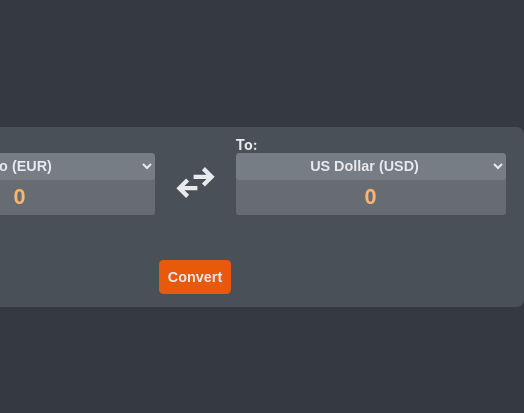
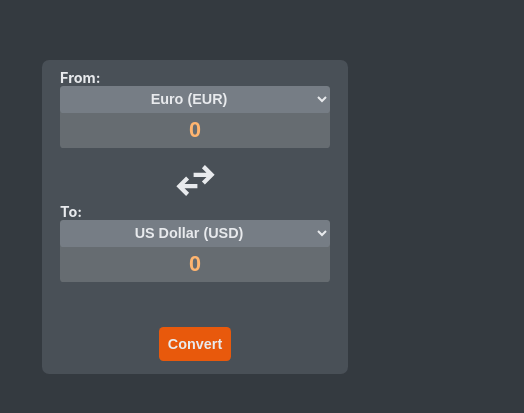
Before and after one commit to Molnar-Zoltan/currency-converter, a website built with Vite: page index.html in a window 390 px wide. Shown: the part 205-618 px from the top of the page, 524 px wide, since content can reach past the window. Built offline with nearby package versions, Linux system fonts and the light colour scheme; no server answers.

Commit message:
Optimize layout for better mobile responsiveness

```diff
--- a/styles/main.css
+++ b/styles/main.css
@@ -99,6 +99,10 @@ body {
 
             display: flex;
 
+            @media (max-width: 780px) {
+                flex-direction: column; /* Improves responsiveness for mobile */
+            }
+
             & .currencyContainer {
                 display: flex;
                 flex-direction: column;
@@ -193,6 +197,12 @@ body {
                     background: none;
                     border: none;
 
+
+                    @media (max-width: 780px) { /* Adjust the position of the swap button on mobile */
+                        margin-bottom: -1.2rem;
+                        padding-top: 1.2rem;
+                    }
+
                     &:active,
                     &:hover {
                         & .swapIcon {
```
